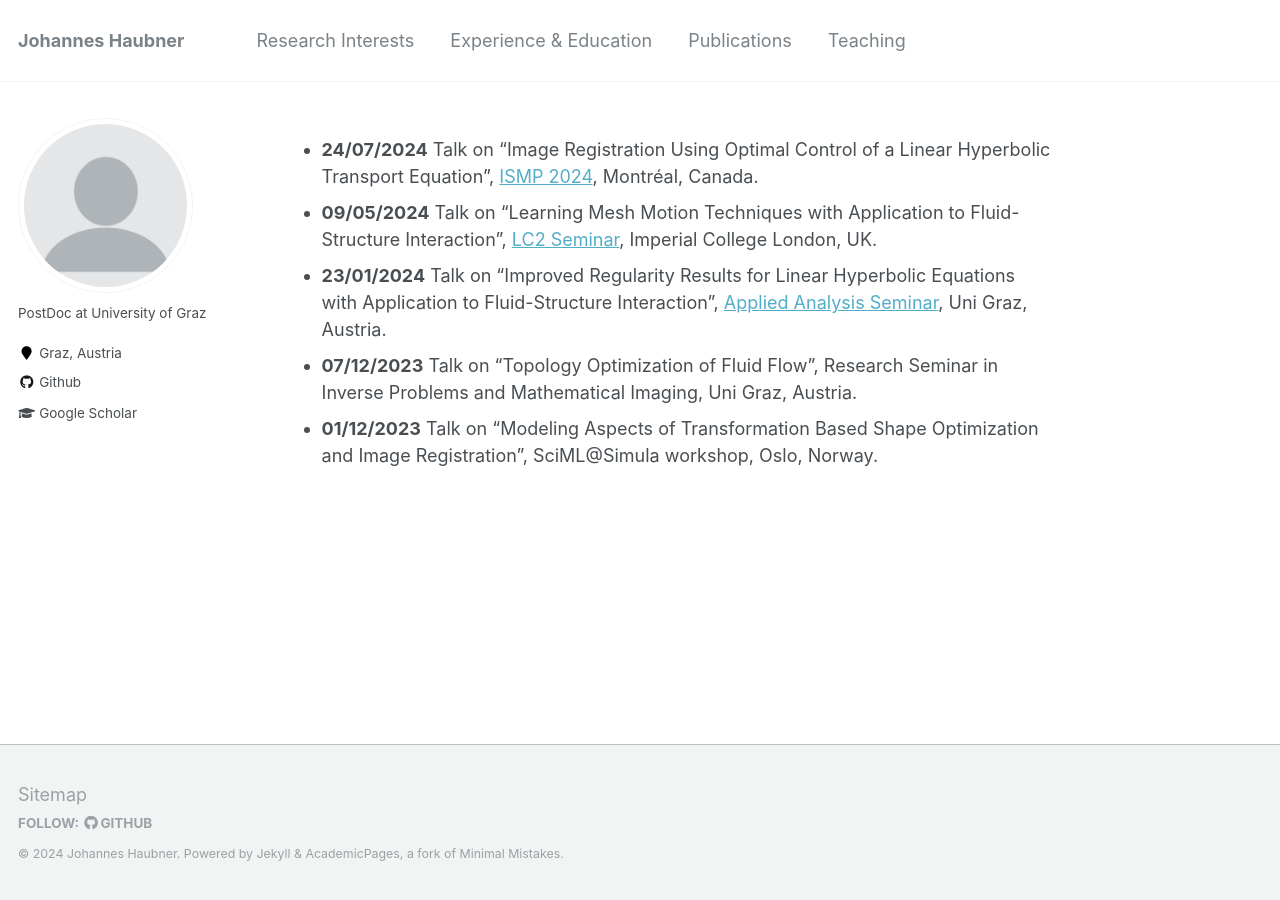
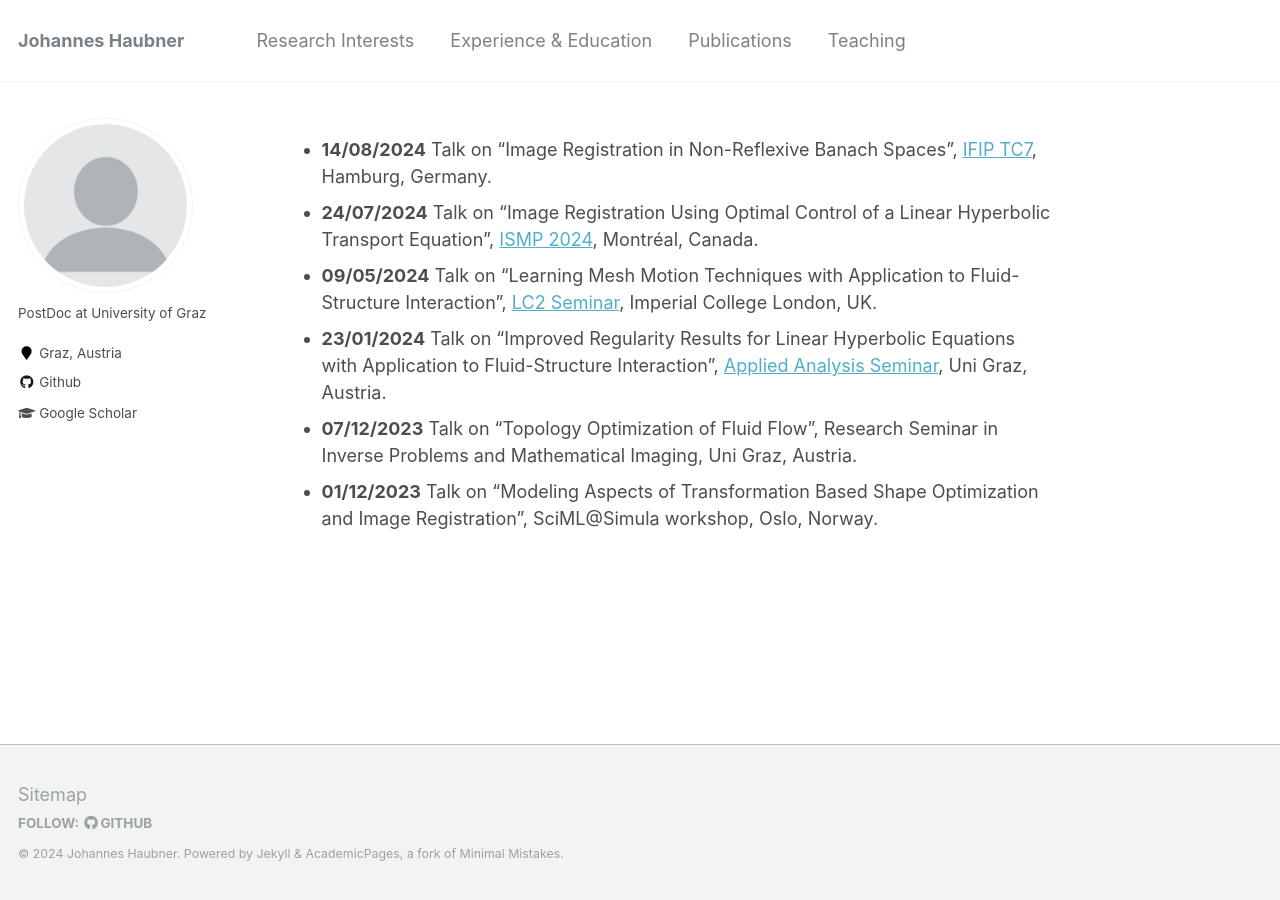
Before and after one commit to JohannesHaubner/johanneshaubner.github.io, a Jekyll site: the page built from _pages/about.md, in a window 1280 px wide. Built offline with Jekyll 4.4.1, drawn with Linux system fonts in a browser that asks for light colours.

Commit message:
Update about.md
add talk

```diff
--- a/_pages/about.md
+++ b/_pages/about.md
@@ -8,6 +8,7 @@ redirect_from:
   - /about.html
 ---
 
+- **14/08/2024** Talk on "Image Registration in Non-Reflexive Banach Spaces", <a href="https://www.conferences.uni-hamburg.de/event/301/">IFIP TC7</a>, Hamburg, Germany.
 - **24/07/2024** Talk on "Image Registration Using Optimal Control of a Linear Hyperbolic Transport Equation", <a href="https://ismp2024.gerad.ca/schedule/PS7/-74">ISMP 2024</a>, Montr&eacute;al, Canada.
 - **09/05/2024** Talk on "Learning Mesh Motion Techniques with Application to Fluid-Structure Interaction", <a href="https://www.imperial.ac.uk/ammp/seminars--events/ammp-research-group-seminars/lc2-learning-computation-control-seminar/">LC2 Seminar</a>, Imperial College London, UK.
 - **23/01/2024** Talk on "Improved Regularity Results for Linear Hyperbolic Equations with Application to Fluid-Structure Interaction", <a href="https://sites.google.com/view/appliedanalysisgraz/">Applied Analysis Seminar</a>, Uni Graz, Austria.
```
